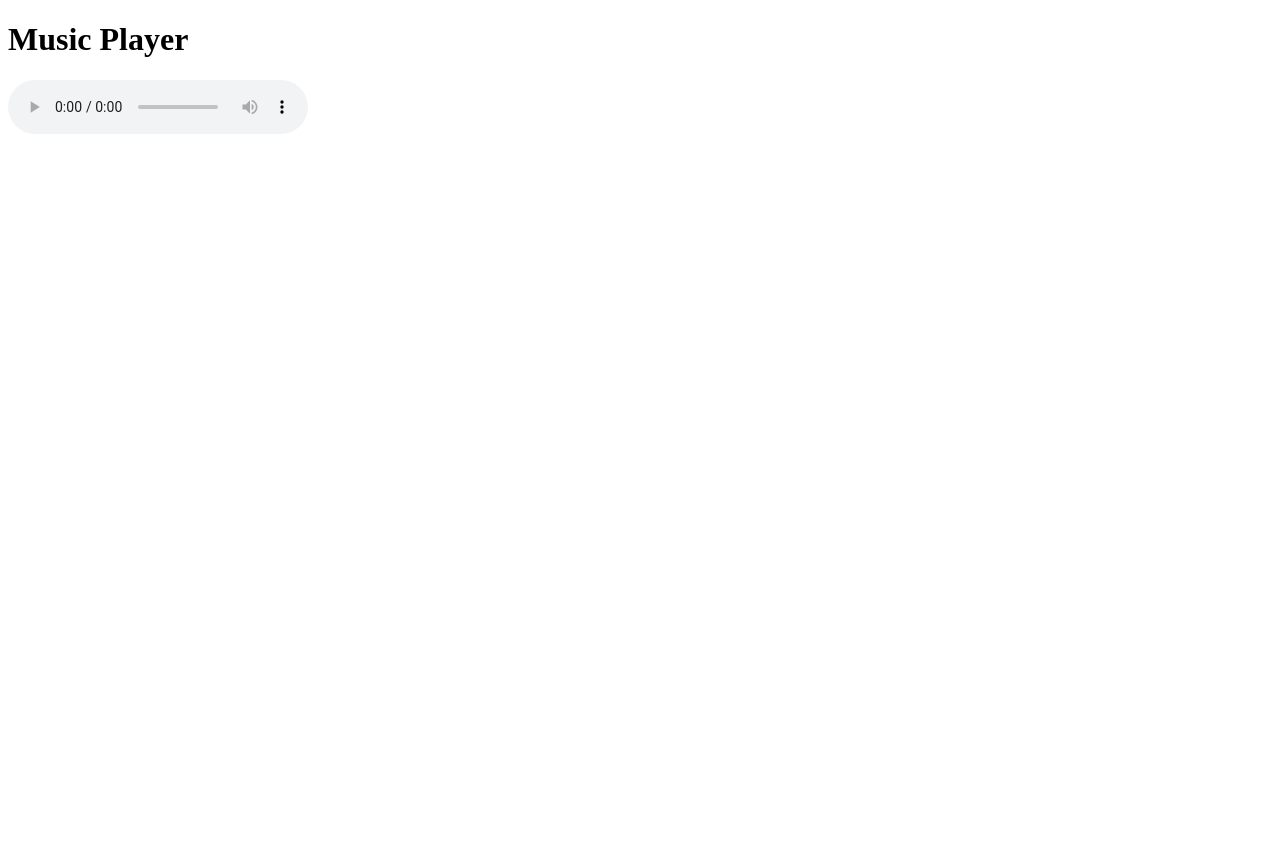
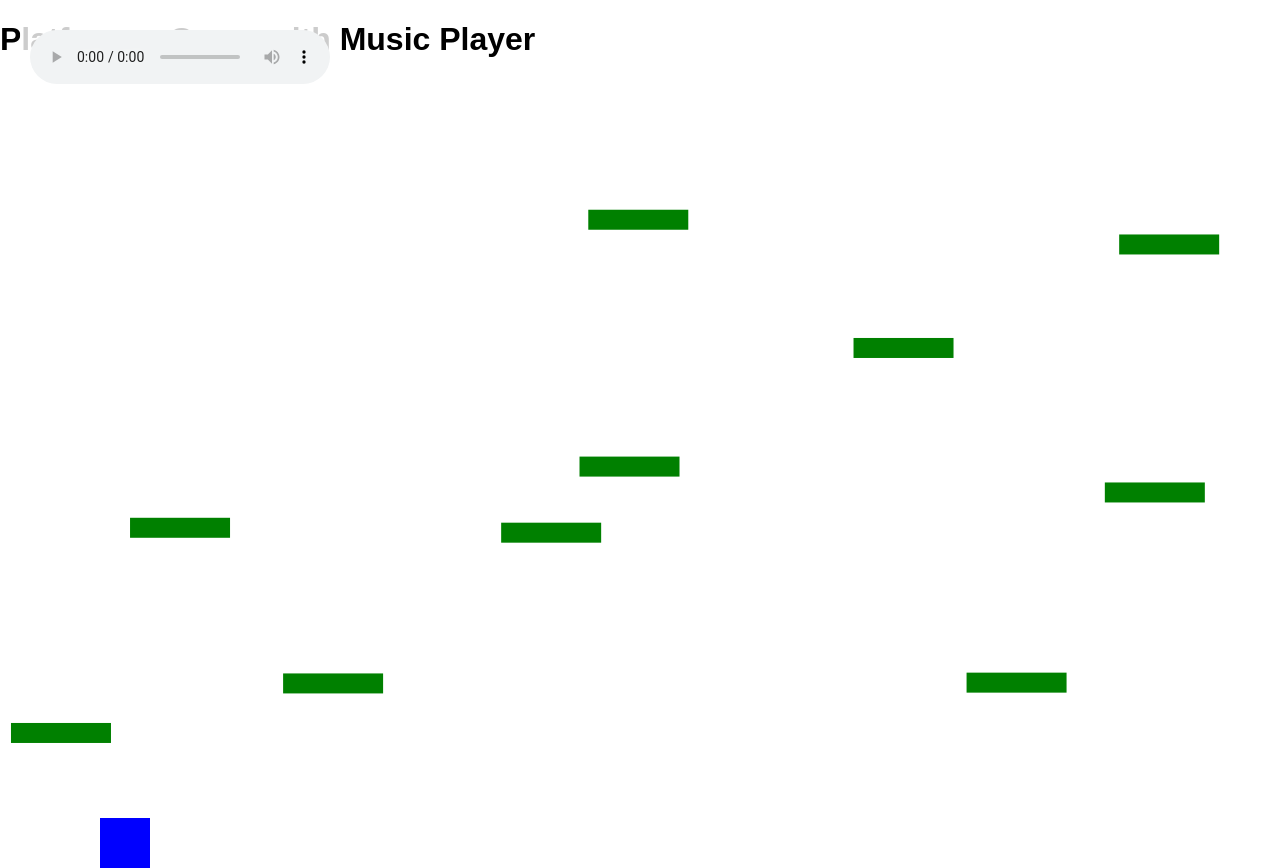
Before and after one commit to petit-sirops/siropiod, a plain HTML site: page index.html in a window 1280 px wide. Before the commit the page ends 800 px from the top, so only its background shows below. Drawn offline with Linux system fonts and the light colour scheme; no server answers.

Commit message:
Update index.html

```diff
--- a/index.html
+++ b/index.html
@@ -3,17 +3,25 @@
 <head>
     <meta charset="UTF-8">
     <meta name="viewport" content="width=device-width, initial-scale=1.0">
-    <title>Music Player</title>
+    <title>Platformer Game with Music Player</title>
+    <style>
+        body { margin: 0; font-family: Arial, sans-serif; }
+        #gameCanvas { display: block; }
+        #music-player { position: absolute; top: 20px; left: 20px; background: rgba(255, 255, 255, 0.8); padding: 10px; border-radius: 10px; }
+        h1 { margin-bottom: 10px; }
+    </style>
 </head>
 <body>
-    <h1>Music Player</h1>
+    <h1>Platformer Game with Music Player</h1>
     <div id="music-player">
         <audio controls id="audio-player">
             Your browser does not support the audio element.
         </audio>
         <ul id="music-list"></ul>
     </div>
+    <canvas id="gameCanvas"></canvas>
 
     <script src="script.js"></script>
+    <script src="game.js"></script>
 </body>
 </html>
```
